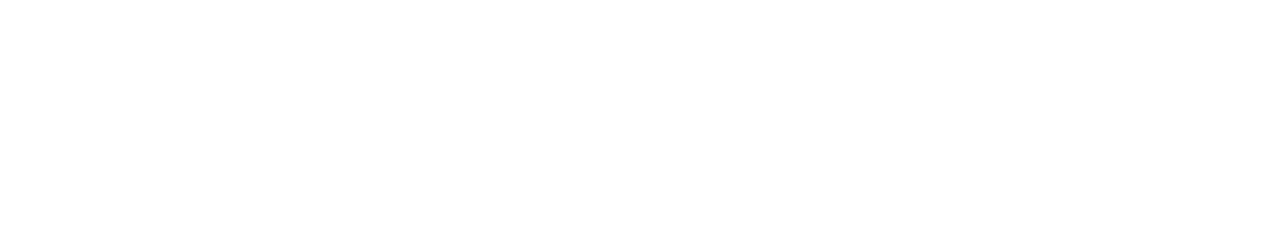
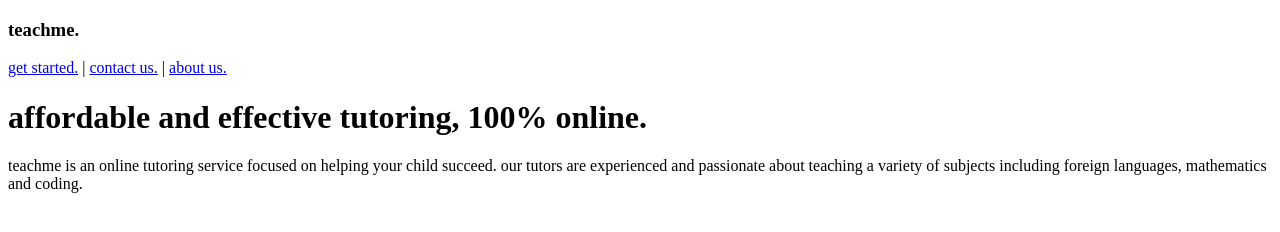
Before and after one commit to shunnaissa-pixel/PROJECT-01, a plain HTML site: page index.html in a window 1280 px wide. Drawn offline with Linux system fonts and the light colour scheme.

Commit message:
Created index.html file

```diff
--- a/index.html
+++ b/index.html
@@ -3,9 +3,20 @@
 <head>
     <meta charset="UTF-8">
     <meta name="viewport" content="width=device-width, initial-scale=1.0">
-    <title>Document</title>
+    <title>Homepage</title>
 </head>
 <body>
-
+   <h3>teachme.</h3>
+  <p>
+    <a href="#">get started.</a> |
+    <a href="#">contact us.</a> |
+    <a href="#">about us.</a>
+  </p>
+<h1>affordable and effective tutoring, 100% online.</h1>
+  <p>
+    teachme is an online tutoring service focused on helping your child succeed.
+    our tutors are experienced and passionate about teaching a variety of subjects
+    including foreign languages, mathematics and coding.
+  </p>
 </body>
 </html>
```
Also changed, not shown: home.html (added).
